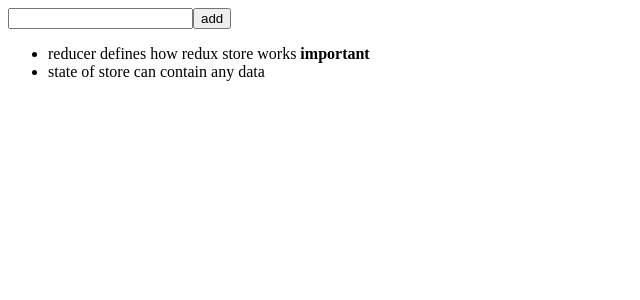
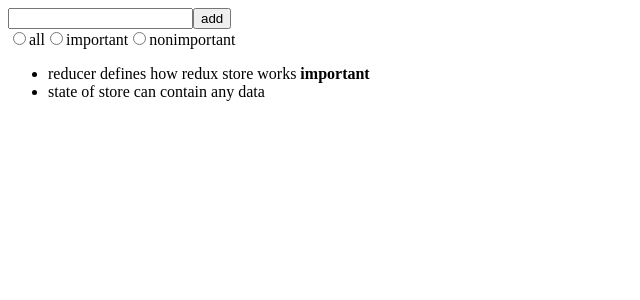
Before and after one commit to Gersoncs107/redux, a React (Vite) app: page / in a window 1280 px wide. Shown: the top 300 px of the page, without its empty margins (0-640 px from the left). Built offline with nearby package versions, Linux system fonts and the light colour scheme.

Commit message:
redux-update

```diff
--- a/src/App.jsx
+++ b/src/App.jsx
@@ -9,6 +9,26 @@
   return (
     <div>
       <NoteForm />
+      <div>
+        <input
+          type="radio"
+          name="filter"
+          onChange={() => filterSelected('ALL')}
+        />
+        all
+        <input
+          type="radio"
+          name="filter"
+          onChange={() => filterSelected('IMPORTANT')}
+        />
+        important
+        <input
+          type="radio"
+          name="filter"
+          onChange={() => filterSelected('NONIMPORTANT')}
+        />
+        nonimportant
+      </div>
       <Notes />
     </div>
   )
```
